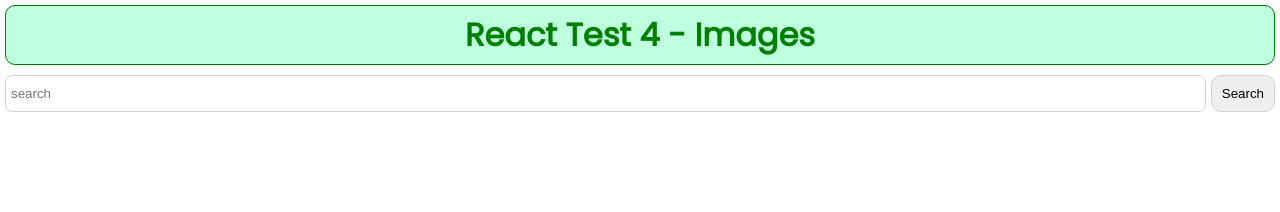
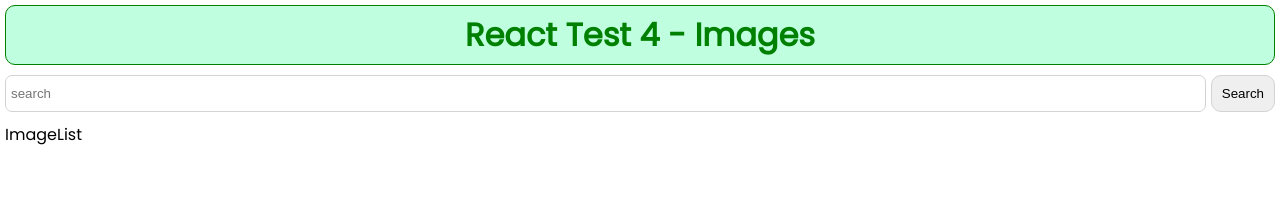
Before and after one commit to alemonacoo/react-test-4-images, a React (Create React App) app: page / in a window 1280 px wide. Shown: the top 212 px of the page. Built offline with nearby package versions, Linux system fonts and the light colour scheme; no server answers.

Commit message:
adding app components

```diff
--- a/src/App.js
+++ b/src/App.js
@@ -1,13 +1,18 @@
 import Header from "./components/Header";
 import SearchBar from "./components/SearchBar";
 import "./style/App.css";
+import ImageList from "./components/ImageList";
 
 function App() {
-  console.log(process.env.REACT_APP_API_URL);
+  const handleSubmit = (term) => {
+    console.log("search ", term);
+  };
+
   return (
     <div className="App">
       <Header title="React Test 4 - Images" />
-      <SearchBar />
+      <SearchBar onSubmit={handleSubmit} />
+      <ImageList />
     </div>
   );
 }
```
